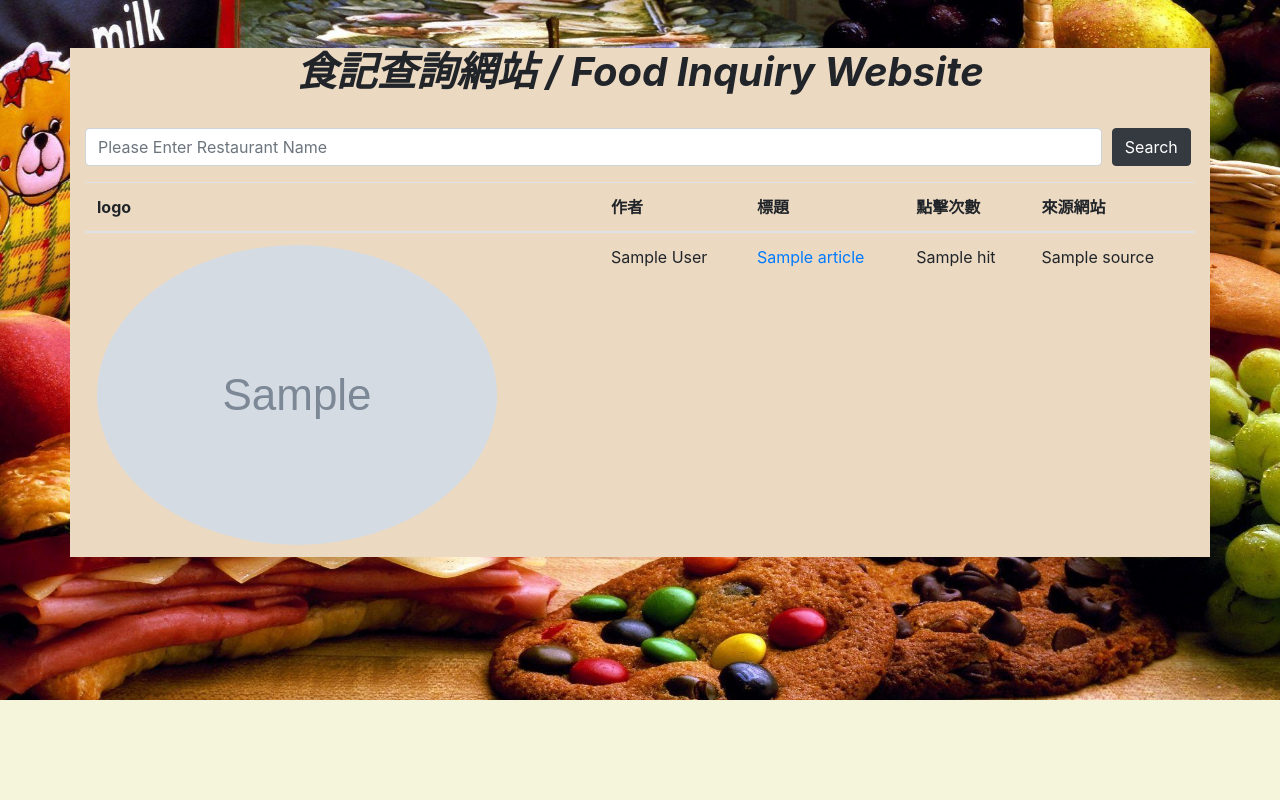
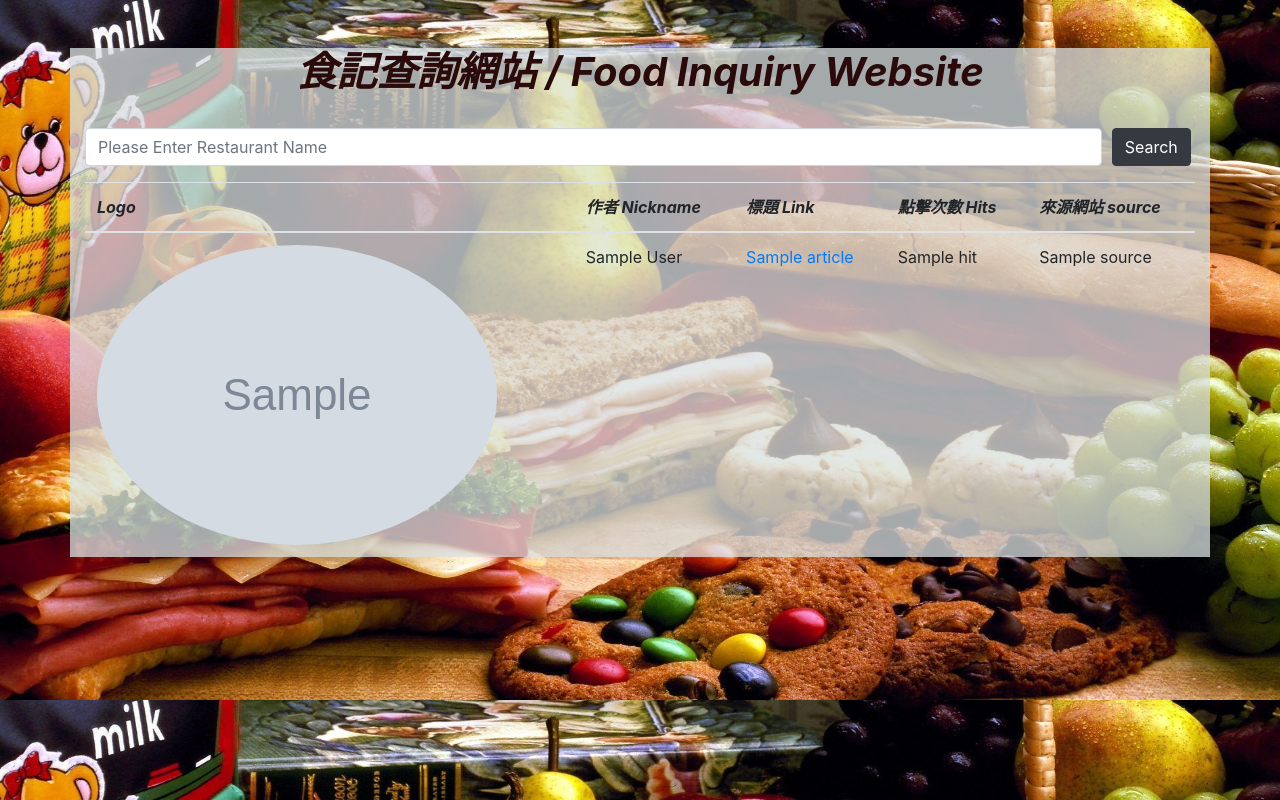
Before and after one commit to billyseel/foods, a Django app: template articles/templates/articles/index.html in a window 1280 px wide. Run offline with Django 3.2, Linux system fonts and the light colour scheme; the template is opened without the code that fills it: most values are stand-ins (such as "Sample title", 1, 10 or a date in 2020); grey boxes marked "Sample" are stand-in pictures; some libraries are stand-ins or nearby versions.

Commit message:
make it better

```diff
--- a/articles/scrapers.py
+++ b/articles/scrapers.py
@@ -19,7 +19,7 @@ class Pixnet:
             # 取得第一頁的資料
             response = requests.get(
                 f"https://www.pixnet.net/mainpage/api/tags/{self.restaurant_name}/feeds?filter=articles&sort=latest&per_page=15")
-            print(response.json())
+            # print(response.json())
             # 取得食記資料
             feeds = response.json()["data"]["feeds"]
 
--- a/articles/static/base.css
+++ b/articles/static/base.css
@@ -2,16 +2,21 @@
     background-color: beige;
     background-size: 1300px 700px;
     background-image: url(../static/food2.jpeg);
-    background-repeat: no-repeat;
+    /* background-position: center; */
+    background-repeat: repeat;
+    color: rgb(42, 10, 10);
+
 
 }
 
 .container {
     position: relative;
     width: fit-content;
-    background-color: rgb(235, 217, 194);
+    background: rgba(218, 225, 225, 0.751);
     box-sizing: border-box;
     border-style: calc(10, 4);
     box-shadow: black;
     border-width: 2ch;
+    /* opacity: 0.57; */
+    /* background: transparent; */
 }
--- a/articles/templates/articles/index.html
+++ b/articles/templates/articles/index.html
@@ -2,8 +2,8 @@
 
 {% block content %}
 
-    <form action="" method="Post">
-        {% csrf_token %}
+    <form action="" method="POST">
+         {% csrf_token %}
         <div class="form-row">
             <div class="form-group col-11">
                 <input class="form-control" name="restaurant_name" placeholder="Please Enter Restaurant Name">
@@ -13,25 +13,26 @@
             </div>
         </div>
     </form>
-    <table class="table table-hover">
+    <table class="table table-hover" >
         <thead>
             <tr>
-                <th>logo</th>
-                <th>作者</th>
-                <th>標題</th>
-                <th>點擊次數</th>
-                <th>來源網站</th>
+                <th><em>Logo</em></th>
+                <th><em>作者 Nickname</em></th>
+                <th><em>標題 Link</em></th>
+                <th><em>點擊次數 Hits</em></th>
+                <th><em>來源網站 source</em></th>
             </tr>
         </thead>
+            {% for article in articles %}
         <tbody>
-            {% for article in articles %}
             <tr>
                 <td><img src={{ article.avatar }} style="border-radius: 50%;" /></td>
                 <td>
                     {{ article.author }}
+                    {% comment %} all the parameters need double brackets just like above{{ }} {% endcomment %}
                 </td>
                 <td>
-                    <a href="{{ article.link }}" target="_blank">{{ article.title }}</a>
+                    <a href={{ article.link }} target="_blank">{{ article.title }}</a>
                 </td>
                 <td>{{ article.hit }}</td>
                 <td>{{ article.source }}</td>
```
Also changed, not shown: food/settings.py (+5 -3 lines), 3 other files.
